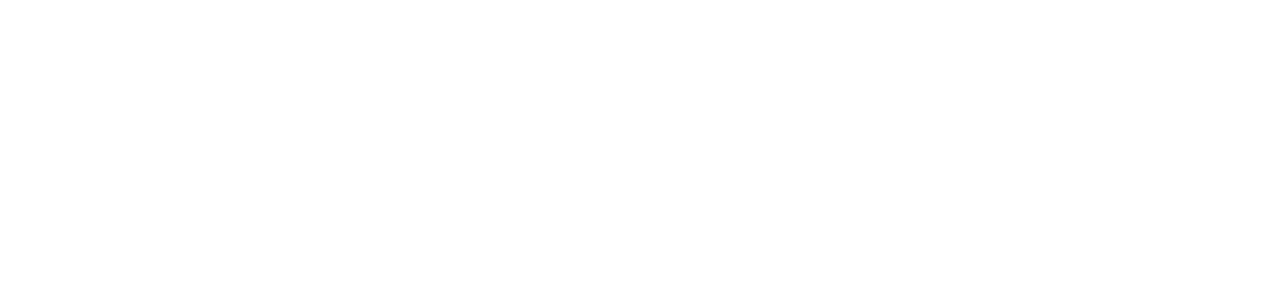
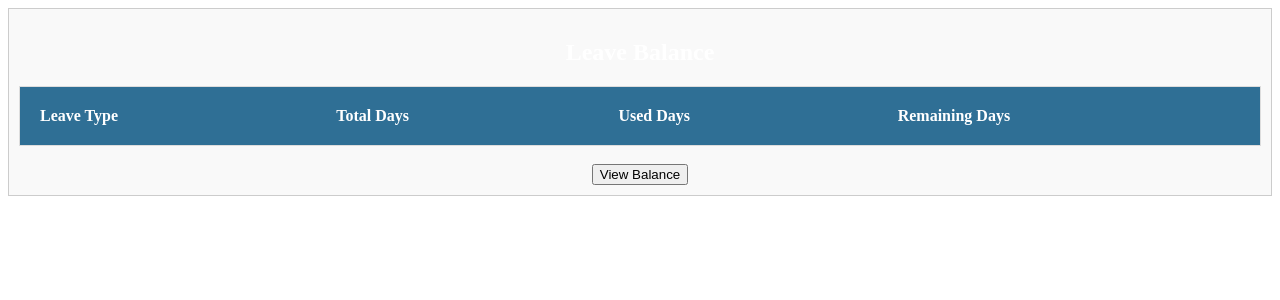
Before and after one commit to kamatpallavi/employee-leave-management-system, an Angular app in the folder frontend/: page /dashboard in a window 1280 px wide. Before the commit this address led to /. Shown: the top 300 px of the page. Built offline with nearby package versions, Linux system fonts and the light colour scheme.

Commit message:
resolving issues of dashboard installing dependencies resolved the dahsbord double -click issue css for dashboard navigation from login to dashboard

```diff
--- a/frontend/src/app/dashboard/dashboard.css
+++ b/frontend/src/app/dashboard/dashboard.css
@@ -0,0 +1,40 @@
+
+.em{
+    text-align:right;
+
+}
+h2{
+    text-align: center;
+    color:white;
+}
+.dashboard-box {
+    padding:10px;
+    border: 1px solid #ccc;
+    text-align: center;
+    background-color: #f9f9f9;
+}
+
+table {
+    width: 100%;
+    border-collapse: collapse;
+    margin-top: 20px;
+    background-color: white;
+    border: 1px solid #ddd;
+}
+
+th,
+td {
+    padding: 20px;
+
+    border-bottom: 1px solid #ddd;
+    text-align: left;
+}
+
+th {
+    background-color: #2f6f95;
+    color: white;
+}
+
+tbody tr:hover {
+    background-color: #f1f7fa;
+}
--- a/frontend/src/app/dashboard/dashboard.html
+++ b/frontend/src/app/dashboard/dashboard.html
@@ -1,8 +1,13 @@
+<div class="em">
+{{ email }}
+</div>
+<div class="dashboard-box">
 <h2>Leave Balance</h2>
 
 <table>
   <thead>
     <tr>
+
       <th>Leave Type</th>
       <th>Total Days</th>
       <th>Used Days</th>
@@ -12,6 +17,7 @@
 
   <tbody>
     <tr *ngFor="let leave of leaves">
+
       <td>{{ leave.leavetypeid }}</td>
       <td>{{ leave.totaldays }}</td>
       <td>{{ leave.useddays }}</td>
@@ -19,5 +25,9 @@
     </tr>
   </tbody>
 </table>
+<br>
+<button (click)="getLeaveBalance()">
+  View Balance
+</button>
 
-<!-- <button (click)="goToMyLeaves()">My Leaves</button> -->
+</div>
--- a/frontend/src/app/dashboard/dashboard.ts
+++ b/frontend/src/app/dashboard/dashboard.ts
@@ -1,28 +1,75 @@
-import { Component } from '@angular/core';
+import { Component, ChangeDetectorRef } from '@angular/core';
+
 import { FormsModule } from '@angular/forms';
+
+import { CommonModule } from '@angular/common';
+
 import { Leave } from '../leave';
 
 
 @Component({
+
   selector: 'app-dashboard',
-  imports: [],
+
+  imports: [CommonModule, FormsModule],
+
   templateUrl: './dashboard.html',
+
   styleUrl: './dashboard.css',
+
 })
+
 export class Dashboard {
+
   leaves: any[] = [];
+  email: string = '';
 
-  constructor(private leaveService: Leave) {}
-  getLeaveBalance(){
-    this.leaveService.getLeaveBalance(1).subscribe({
-      next:(response:any)=>{
-        this.leaves=response;
+  constructor(
+  private leaveService: Leave,
+  private cdr: ChangeDetectorRef
+) {}
+
+  getLeaveBalance() {
+
+    // Get JWT token from local storage
+    const token = localStorage.getItem('token');
+
+    // Get the payload part of the JWT
+    const payload = token!.split('.')[1];
+
+    // Decode the payload
+    const decodedPayload = JSON.parse(atob(payload));
+    this.email = decodedPayload[
+  "http://schemas.xmlsoap.org/ws/2005/05/identity/claims/emailaddress"
+];
+    console.log(decodedPayload);
+    // Get user ID from the JWT
+    const id = Number(
+  decodedPayload["http://schemas.xmlsoap.org/ws/2005/05/identity/claims/nameidentifier"]
+);
+
+    // Pass the dynamic user ID to the service
+    this.leaveService.getLeaveBalance(id).subscribe({
+
+      next: (response: any) => {
+         console.log("6. API RESPONSE:", response);
+        this.leaves = response;
+        this.cdr.detectChanges();
+
+
+
       },
-      error:(error)=>{
+
+      error: (error) => {
+
         console.log(error);
+
         alert(error.error);
+
       }
+
     });
+
   }
 
-  }
+}
--- a/frontend/src/app/login/login.html
+++ b/frontend/src/app/login/login.html
@@ -10,4 +10,7 @@
 <br>
 <input type="button" value="Login" class="login-button" (click)="login()" />
 
+
+<br>
+
 </div>
--- a/frontend/src/app/login/login.ts
+++ b/frontend/src/app/login/login.ts
@@ -1,6 +1,7 @@
 import { Component } from '@angular/core';
 import { FormsModule } from '@angular/forms';
 import { RegistrationService } from '../registration';
+import { Router } from '@angular/router';
 
 @Component({
   selector: 'app-login',
@@ -12,9 +13,10 @@ export class Login {
   email: string = '';
   password: string = '';
 
-   constructor(private registrationService: RegistrationService) {
-
-  }
+  constructor(
+  private registrationService: RegistrationService,
+  private router: Router
+) {}
   login() {
     const user = {
       email: this.email,
@@ -30,6 +32,7 @@ export class Login {
       localStorage.setItem('token', response.token);
 
       alert('User logged in successfully');
+      this.router.navigate(['/dashboard']);
       },
       error: (error) => {
         console.log(error);
```
Also changed, not shown: frontend/src/app/app.routes.ts (+6 -1 lines).
